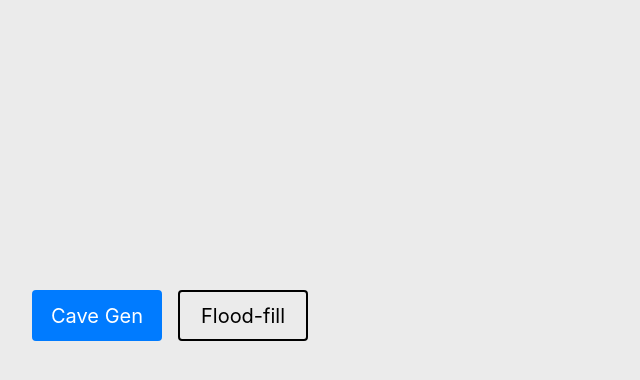
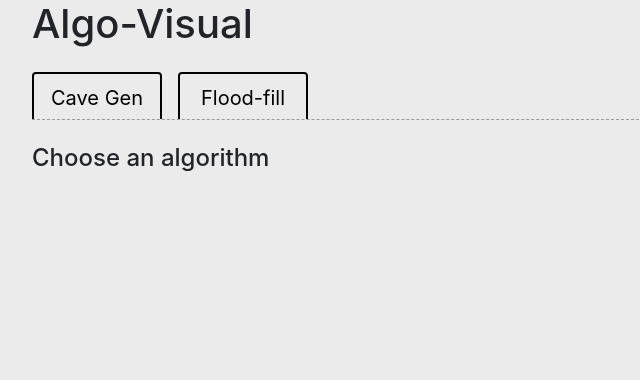
Before and after one commit to SeanMombo/Algo-Visual, a React (Create React App) app: page / in a window 1280 px wide. Shown: the top 380 px of the page, without its empty margins (0-640 px from the left). Built offline with nearby package versions, Linux system fonts and the light colour scheme.

Commit message:
fixed subdomain url issues

```diff
--- a/package.json
+++ b/package.json
@@ -1,6 +1,6 @@
 {
   "name": "algo-interactive",
-  "homepage": "http://seanmombo.com/AlgoInteractive/",
+  "homepage": "http://seanmombo.com/Algo-Visual/",
   "version": "0.1.0",
   "private": true,
   "dependencies": {
--- a/public/index.html
+++ b/public/index.html
@@ -1,32 +1,33 @@
 <!DOCTYPE html>
 <html lang="en">
+
 <head>
   <meta charset="utf-8" />
   <link rel="icon" href="%PUBLIC_URL%/favicon.ico" />
-    <meta
-      name="viewport"
-      content="width=device-width, initial-scale=1.0, maximum-scale=1.0, user-scalable=0"
-    />
+  <meta name="viewport" content="width=device-width, initial-scale=1.0, maximum-scale=1.0, user-scalable=0" />
 
   <meta name="theme-color" content="#000000" />
-    <meta
-      name="Interactive Algorithm Visualizer"
-      content="Visualize interesting CS Algorithms"
-    />
+  <meta name="Interactive Algorithm Visualizer" content="Visualize interesting CS Algorithms" />
   <link rel="apple-touch-icon" href="%PUBLIC_URL%/logo192.png" />
-
+  <base href="%PUBLIC_URL%/">
   <!--
       manifest.json provides metadata used when your web app is installed on a
       user's mobile device or desktop. See https://developers.google.com/web/fundamentals/web-app-manifest/
     -->
   <link rel="manifest" href="%PUBLIC_URL%/manifest.json" />
-    <link
-      rel="stylesheet"
-      href="https://maxcdn.bootstrapcdn.com/bootstrap/4.3.1/css/bootstrap.min.css"
-      integrity="sha384-ggOyR0iXCbMQv3Xipma34MD+dH/1fQ784/j6cY/iJTQUOhcWr7x9JvoRxT2MZw1T"
-      crossorigin="anonymous"
-    />
+  <link rel="stylesheet" href="https://maxcdn.bootstrapcdn.com/bootstrap/4.3.1/css/bootstrap.min.css"
+    integrity="sha384-ggOyR0iXCbMQv3Xipma34MD+dH/1fQ784/j6cY/iJTQUOhcWr7x9JvoRxT2MZw1T" crossorigin="anonymous" />
 
+
+
+
+  <link rel="apple-touch-icon" sizes="180x180" href="/apple-touch-icon.png">
+  <link rel="icon" type="image/png" sizes="32x32" href="/favicon-32x32.png">
+  <link rel="icon" type="image/png" sizes="16x16" href="/favicon-16x16.png">
+  <link rel="manifest" href="/site.webmanifest">
+  <link rel="mask-icon" href="/safari-pinned-tab.svg" color="#5bbad5">
+  <meta name="msapplication-TileColor" content="#da532c">
+  <meta name="theme-color" content="#ffffff">
   <!--
       Notice the use of %PUBLIC_URL% in the tags above.
       It will be replaced with the URL of the `public` folder during the build.
@@ -36,8 +37,9 @@
       work correctly both with client-side routing and a non-root public URL.
       Learn how to configure a non-root public URL by running `npm run build`.
     -->
-    <title>React App</title>
+  <title>Algo-Visual</title>
 </head>
+
 <body>
   <noscript>You need to enable JavaScript to run this app.</noscript>
   <div id="root"></div>
@@ -52,4 +54,5 @@
       To create a production bundle, use `npm run build` or `yarn build`.
     -->
 </body>
+
 </html>
--- a/src/components/control-panel/control-panel.component.jsx
+++ b/src/components/control-panel/control-panel.component.jsx
@@ -403,7 +403,7 @@ class ControlPanel extends React.Component {
 
     return (
       <div className="control-panel">
-        <Router>
+        <Router basename={'Algo-Visual'}>
           <Route exact path="/cavegen" component={this.caveGen} />
           <Route path="/floodfill" component={this.floodFill} />
         </Router>
--- a/src/components/visualizer/visualizer.component.jsx
+++ b/src/components/visualizer/visualizer.component.jsx
@@ -17,7 +17,7 @@ class Visualizer extends React.Component {
     super();
     this.state = {
       grid: [],
-      algo: caveAlgo,
+      algo: null,
       floodType: 0, //0 is recursive (stack), 1 is iterative (queue)
       speed: 70,
       mouseIsPressed: false,
@@ -49,11 +49,12 @@ class Visualizer extends React.Component {
   // create initial grid
   componentDidMount() {
     const currentRoute = window.location.pathname;
-    if (currentRoute === "/floodfill") {
+    console.log(currentRoute)
+    if (currentRoute === "/Algo-Visual/floodfill") {
       this.setState({ algo: floodAlgo }, function () {
         this.initGridFlood();
       });
-    } else {
+    } else if (currentRoute === "/Algo-Visual/cavegen") {
       this.initGridCave();
     }
   }
@@ -363,38 +364,51 @@ class Visualizer extends React.Component {
     </div>
   );
 
+  GreetingComponent = () => (
+
+    <h1>Algo-Visual</h1>
+
+  )
+
   render() {
     const { grid, mouseIsPressed, width, height, algo } = this.state;
     return (
       <>
-        <Router>
+        <Router basename={'Algo-Visual'}>
           {/* <h1>Algo-Interactive</h1> */}
+          <Route path="/" component={this.GreetingComponent} />
           <div className="header-nav">
 
             {/* <div className="header-nav2"> */}
             {/* <h3>Select an Algorithm:</h3> */}
             <Link to="/cavegen" onClick={this.initGridCave}>
               {
-                algo === caveAlgo ? (<Button variant="primary">Cave Gen</Button>) : <Button variant="outline-primary">Cave Gen</Button>
+                algo === null ? <Button variant="outline-primary">Cave Gen</Button> : algo === caveAlgo ? (<Button variant="primary">Cave Gen</Button>) : <Button variant="outline-primary">Cave Gen</Button>
               }
             </Link>
 
             <Link to="/floodfill" onClick={this.initGridFlood}>
               {
-                algo === floodAlgo ? (<Button variant="primary">Flood-fill</Button>) : <Button variant="outline-primary">Flood-fill</Button>
+                algo === null ? <Button variant="outline-primary">Flood-fill</Button> : algo === floodAlgo ? (<Button variant="primary">Flood-fill</Button>) : <Button variant="outline-primary">Flood-fill</Button>
               }
 
             </Link>
             {/* </div> */}
+          </div>
+          <h4>
+            {
+              algo === null ? "Choose an algorithm" : ""
+            }
+          </h4>
 
-          </div>
+          <Route path="/cavegen" component={this.caveGen} />
+          <Route path="/floodfill" component={this.floodFill} />
 
-          <Route exact path="/cavegen" component={this.caveGen} />
-          <Route path="/floodfill" component={this.floodFill} />
         </Router>
       </>
     );
   }
+
 
   //// GRID FUNCTIONS
   createNode = (row, col, isEmpty, isStart) => {
--- a/src/components/visualizer/visualizer.styles.scss
+++ b/src/components/visualizer/visualizer.styles.scss
@@ -8,7 +8,7 @@ body {
   background-color: $bg;
 }
 
-h1 {
+h1, h4 {
   text-align: left !important;
   width:unset !important;
 }
@@ -100,7 +100,7 @@ h1 {
 .vis-wrapper {
   margin: 32px;
   margin-top: 0px;
-  height: calc(100vh - 64px - 100px);
+  // height: calc(100vh - 64px - 100px);
   display: flex;
   flex-wrap: wrap;
   flex-direction: row;
```
Also changed, not shown: 1 other file (tests, documents, lock files or other folders). Lines whose indentation alone changed are shown as unchanged.
